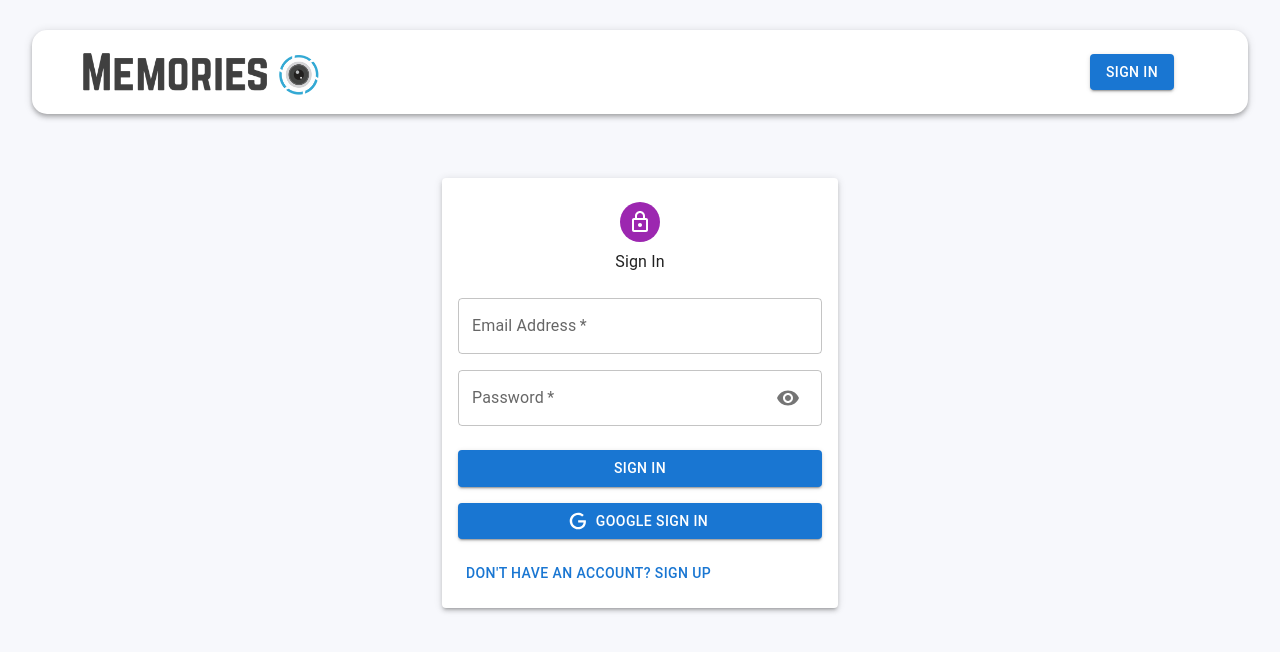
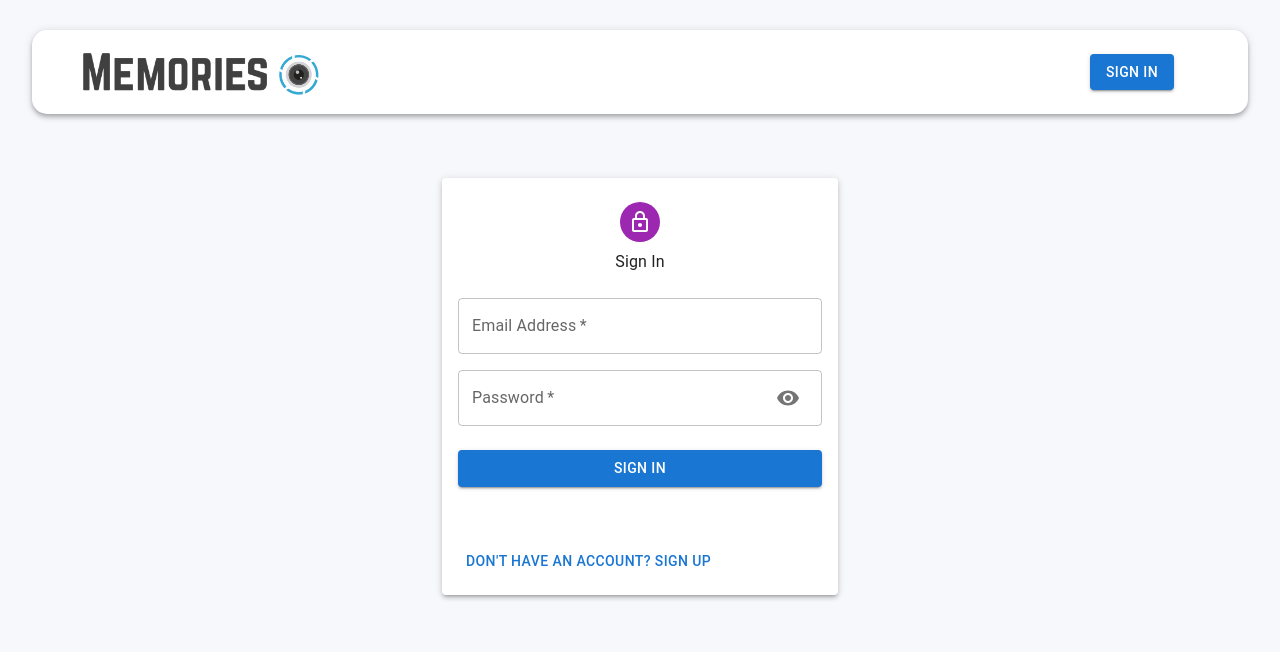
Before and after one commit to PaulMarv/create-MERN-app, a React (Create React App) app: page /auth in a window 1280 px wide. Shown: the top 652 px of the page. Built offline with nearby package versions, Linux system fonts and the light colour scheme.

Commit message:
new commit

```diff
--- a/src/components/Auth/Auth.js
+++ b/src/components/Auth/Auth.js
@@ -1,6 +1,6 @@
 import React, {useState} from 'react';
 import {Avatar, Button, Grid, Typography, Container, Paper} from '@mui/material';
-import {  useGoogleLogin } from '@react-oauth/google';
+import {  useGoogleLogin, GoogleLogin } from '@react-oauth/google';
 import {useDispatch} from 'react-redux';
 import { useNavigate } from 'react-router-dom';
 import jwt_decode from "jwt-decode";
@@ -39,24 +39,21 @@ const Auth = () => {
         setIsSignup((prevIsSignUp) => !prevIsSignUp)
     }
 
-    const loginWithGoogle = useGoogleLogin({
-      onSuccess: (tokenResponse) => {
+    const googleSuccess = async (tokenResponse) => {
       const result = jwt_decode(tokenResponse?.credential);
       const token = tokenResponse?.credential;
-        console.log( result)
+
       try {
-          dispatch({ type: "AUTH", data: { result, token } });
-          navigate("/", { replace: true });
+        dispatch({ type: 'AUTH', data: { result, token } });
+
+        navigate('/');
       } catch (error) {
         console.log(error);
+      }
+    };
 
-        }
-      },
-      onError: (errorResponse) => {
-        console.log(errorResponse);
-      },
-      flow: 'auth-code'
-    });
+    const googleError = () => console.log('Google Sign In was unsuccessful. Try again later');
+
 
 
   return (
@@ -120,16 +117,16 @@ const Auth = () => {
             {isSignUp ? "Sign Up" : "Sign In"}
           </Button>
 
-          <Button
-            className={classes.googleButton}
-            color="primary"
-            fullWidth
-            startIcon={<Icon />}
-            variant="contained"
-            onClick={() => loginWithGoogle()}
-          >
+
+          <GoogleLogin
+            Render={(renderProps) => (
+              <Button className={classes.googleButton} color="primary" fullWidth onClick={renderProps.onClick} disabled={renderProps.disabled} startIcon={<Icon />} variant="contained">
                 Google Sign In
               </Button>
+            )}
+            onSuccess={googleSuccess}
+            onFailure={googleError}
+          />
 
           <Grid container justify="flex-end">
             <Grid item>
```
Lines whose indentation alone changed are shown as unchanged.
